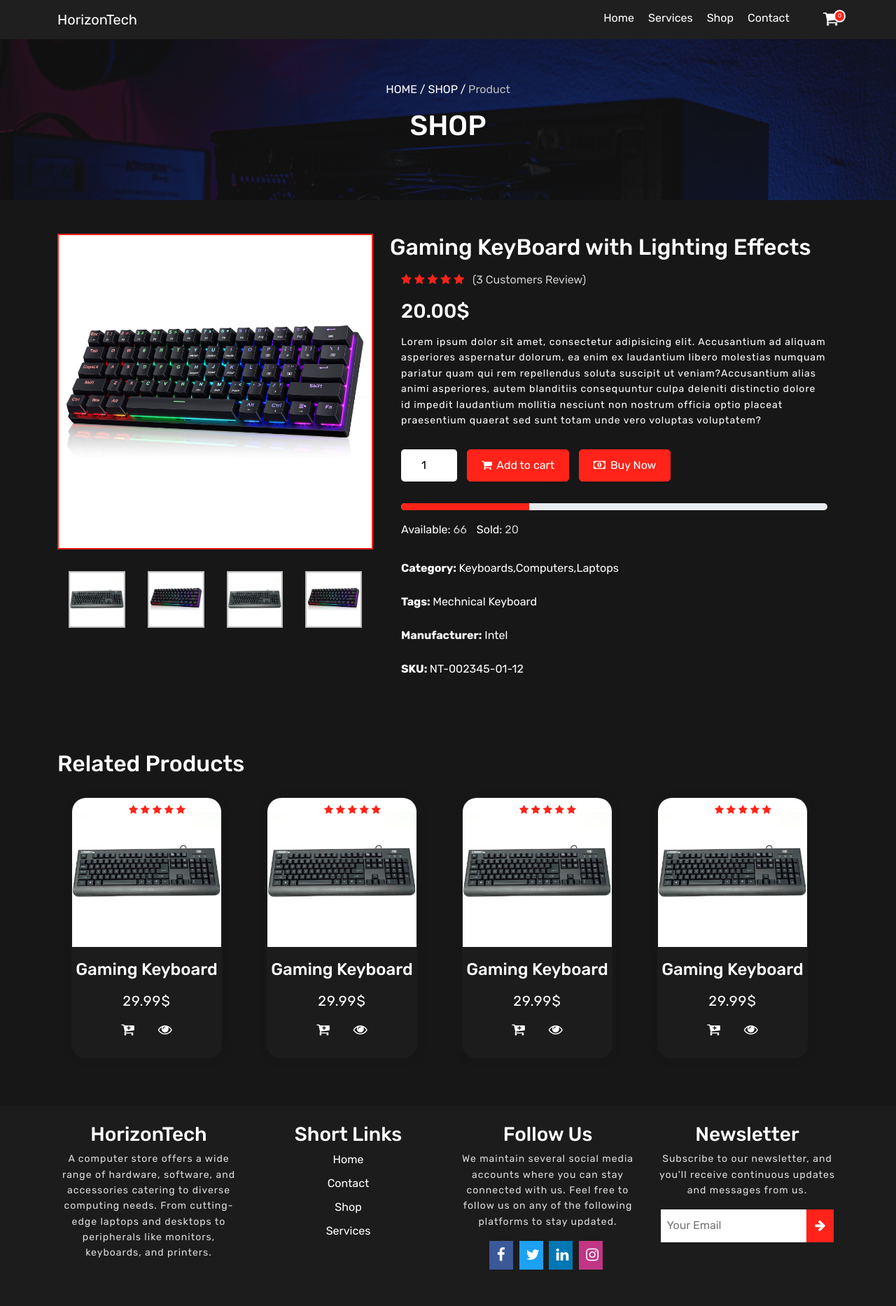
After one commit to amrbadran/HorizonTech, a PHP site: page /php/product.html in a window 1280 px wide. The commit adds this page. Shown: the whole page at 70% size. Run offline with PHP 8.4, Linux system fonts and the light colour scheme.

Commit message:
Product Page (Html and CSS)

```diff
--- a/css/style.css
+++ b/css/style.css
@@ -822,3 +822,99 @@ section{
 .latest-product img:hover{
     opacity:.58;
 }
+
+/* Start of Product Page */
+.product-page{
+    background:var(--second-color);
+}
+.product-page .col-lg-7 input[type='number']{
+    width: 80px;
+    padding: 10px 5px;
+    color: #000;
+    text-align: center;
+
+    outline: none;
+    border: 1px solid transparent;
+    border-radius: 5px;
+    transition: all .1s ease-out;
+}
+.product-page .col-lg-7 input[type='number']:focus{
+    border-color:var(--main-color);
+}
+.product-page .progress{
+    height:10px !important;
+
+}
+.product-page .progress > *{
+    background: var(--main-color);
+
+}
+.product-images  img{
+    max-width: 100% !important;
+    height:100%;
+}
+.image-product{
+    border:2px solid var(--main-color);
+}
+.image-product img{
+    transition: all .5s ease-out;
+}
+.product-images{
+    margin-top:15px;
+}
+.product-images div{
+    border:2px solid #bbb;
+}
+.product-images div img{
+    transition: all .12s ease-out;
+    cursor: pointer;
+}
+.product-images div img:hover{
+    opacity:.5;
+}
+.product-page form{
+    padding-bottom:15px;
+}
+.product-page form button{
+    background: var(--main-color);
+    border: 1px solid var(--main-color);
+    margin-left: 10px;
+    padding: 10px 20px;
+    border-radius: 5px;
+    transition: all .2s ease-out;
+}
+.product-page form button i{
+    transition: all .2s ease-out;
+    margin-right:3px;
+}
+.product-page form button:hover{
+    background: #fff;
+    border: 1px solid var(--main-color);
+    color:var(--main-color);
+}
+.product-page form button:hover i{
+    color:var(--main-color);
+}
+.product-rating i{
+    color:var(--main-color);
+}
+.product-rating span{
+    color:#ccc;
+}
+.description-product{
+    font-size: 14px;
+    color: #ddd;
+    letter-spacing: 1px;
+    line-height: 1.6;
+    transition: all .5s;
+    padding-bottom:14px;
+}
+.progress-values{
+    padding-bottom:15px;
+}
+.info-product p{
+    padding-bottom:8px;
+}
+.related-products{
+   margin-top:80px;
+}
--- /dev/null
+++ b/php/product.html
@@ -0,0 +1,214 @@
+<!DOCTYPE html>
+<html lang="en">
+<head>
+    <meta charset="UTF-8">
+    <title>Shop | Product</title>
+    <meta name="viewport" content="width=device-width, initial-scale=1">
+    <link rel="stylesheet" href="../css/style.css">
+    <link rel="stylesheet" href="../css/bootstrap.css">
+    <link rel="stylesheet" href="../css/font-awesome.css">
+    <link rel="preconnect" href="https://fonts.googleapis.com">
+    <link rel="preconnect" href="https://fonts.gstatic.com" crossorigin>
+    <link href="https://fonts.googleapis.com/css2?family=Rubik:ital,wght@0,300..900;1,300..900&display=swap" rel="stylesheet">
+</head>
+<body>
+    <header class="landing-header sticky-top">
+        <nav class="navbar align-items-center navbar-expand-lg navbar-sticky-bg">
+            <div class="container">
+                <a href="" class="navbar-brand">HorizonTech</a>
+                <button class="navbar-toggler" type="button" data-bs-toggle="collapse" data-bs-target="#collapseNav">
+                    <i class="fa fa-bars" aria-hidden="true"></i>
+                </button>
+                <div class="collapse navbar-collapse" id="collapseNav">
+                    <ul class="navbar-nav  ms-auto">
+                        <li class="navbar-item"><a href="#" class="navbar-link">Home</a></li>
+                        <li class="navbar-item"><a href="#" class="navbar-link">Services</a></li>
+                        <li class="navbar-item"><a href="#" class="navbar-link">Shop</a></li>
+                        <li class="navbar-item"><a href="#" class="navbar-link">Contact</a></li>
+                        <li class="navbar-item ms-md-5 shopping-cart-icon"><a href="#" class="navbar-link"><i class="fa fa-shopping-cart">
+                            <span>0</span>
+                        </i></a></li>
+                    </ul>
+                </div>
+            </div>
+        </nav>
+    </header>
+    <section class="branch-wlc">
+
+        <div>
+            <p class="w-100"><a class="link-page" href="">HOME</a>  /   <a href="" class="link-page">SHOP</a>  /   <span>Product</span></p>
+            <h1 class="w-100">SHOP </h1>
+        </div>
+        <div class="overlay"></div>
+    </section>
+
+    <section class="product-page p-5">
+        <div class="container">
+            <div class="row">
+                <div class="col-lg-5">
+                    <div class="image-product">
+                        <img src="../images/keyboards/3.jpg" alt="" class="img-fluid">
+                    </div>
+
+                    <div class="product-images d-flex w-100">
+                        <div class="m-3 w-25"><img src="../images/keyboards/2.jpg" alt="" class="w-100"></div>
+                        <div class="m-3 w-25"><img src="../images/keyboards/3.jpg" alt="" class="w-100"></div>
+                        <div class="m-3 w-25"><img src="../images/keyboards/2.jpg" alt="" class="w-100"></div>
+                        <div class="m-3 w-25"><img src="../images/keyboards/3.jpg" alt="" class="w-100"></div>
+                    </div>
+                </div>
+                <div class="col-lg-7">
+                    <h2>Gaming KeyBoard with Lighting Effects</h2>
+                    <div class="product-rating m-3">
+                        <i class="fa fa-star"></i>
+                        <i class="fa fa-star"></i>
+                        <i class="fa fa-star"></i>
+                        <i class="fa fa-star"></i>
+                        <i class="fa fa-star"></i>
+                        <span class="m-2">(3 Customers Review)</span>
+                    </div>
+                    <div class="product-price m-3">
+                        <h3>20.00$</h3>
+                    </div>
+                    <p class="description-product m-3">
+                        <span>Lorem ipsum dolor sit amet, consectetur adipisicing elit. Accusantium ad aliquam asperiores aspernatur dolorum, ea enim ex laudantium libero molestias numquam pariatur quam qui rem repellendus soluta suscipit ut veniam?</span><span>Accusantium alias animi asperiores, autem blanditiis consequuntur culpa deleniti distinctio dolore id impedit laudantium mollitia nesciunt non nostrum officia optio placeat praesentium quaerat sed sunt totam unde vero voluptas voluptatem?</span>
+                    </p>
+                    <form class='m-3' action="">
+                        <input type="number" value='1' width="30">
+                        <button><i class="fa fa-shopping-cart"></i> Add to cart</button>
+                        <button><i class="fa fa-money"></i> Buy Now</button>
+                    </form>
+                    <div class="progress m-3">
+                        <div class="progress-bar" role="progressbar" style="width: 30%" aria-valuenow="30" aria-valuemin="0" aria-valuemax="100"></div>
+                    </div>
+                    <p class="m-3 progress-values">Available: <span style="color:#ccc;margin-right:10px;" >66</span> Sold: <span style="color:#ccc;">20</span></p>
+
+                    <div class="info-product m-3">
+                        <p><b>Category: </b>Keyboards,Computers,Laptops</p>
+                        <p><b>Tags: </b> Mechnical Keyboard</p>
+                        <p><b>Manufacturer:</b> Intel</p>
+                        <p><b>SKU: </b>NT-002345-01-12</p>
+                    </div>
+                </div>
+            </div>
+        </div>
+        <div class="container related-products">
+            <h2>Related Products</h2>
+        <div class="row w-100">
+            <div class="col-lg-3">
+                <div class="card-shop-product text-center">
+                    <img src="../images/keyboards/2.jpg" class="w-100" alt="" class="">
+                    <h3>Gaming Keyboard</h3>
+                    <p>29.99$</p>
+                    <div class="product-icons" align="center">
+                        <i class="fa fa-cart-plus"></i>
+                        <i class="fa fa-eye"></i>
+                    </div>
+                    <div class="product-rating">
+                        <i class="fa fa-star"></i>
+                        <i class="fa fa-star"></i>
+                        <i class="fa fa-star"></i>
+                        <i class="fa fa-star"></i>
+                        <i class="fa fa-star"></i>
+                    </div>
+                </div>
+            </div>
+            <div class="col-lg-3">
+                <div class="card-shop-product text-center">
+                    <img src="../images/keyboards/2.jpg" class="w-100" alt="" class="">
+                    <h3>Gaming Keyboard</h3>
+                    <p>29.99$</p>
+                    <div class="product-icons" align="center">
+                        <i class="fa fa-cart-plus"></i>
+                        <i class="fa fa-eye"></i>
+                    </div>
+                    <div class="product-rating">
+                        <i class="fa fa-star"></i>
+                        <i class="fa fa-star"></i>
+                        <i class="fa fa-star"></i>
+                        <i class="fa fa-star"></i>
+                        <i class="fa fa-star"></i>
+                    </div>
+                </div>
+            </div>
+            <div class="col-lg-3">
+                <div class="card-shop-product text-center">
+                    <img src="../images/keyboards/2.jpg" class="w-100" alt="" class="">
+                    <h3>Gaming Keyboard</h3>
+                    <p>29.99$</p>
+                    <div class="product-icons" align="center">
+                        <i class="fa fa-cart-plus"></i>
+                        <i class="fa fa-eye"></i>
+                    </div>
+                    <div class="product-rating">
+                        <i class="fa fa-star"></i>
+                        <i class="fa fa-star"></i>
+                        <i class="fa fa-star"></i>
+                        <i class="fa fa-star"></i>
+                        <i class="fa fa-star"></i>
+                    </div>
+                </div>
+            </div>
+            <div class="col-lg-3">
+                <div class="card-shop-product text-center">
+                    <img src="../images/keyboards/2.jpg" class="w-100" alt="" class="">
+                    <h3>Gaming Keyboard</h3>
+                    <p>29.99$</p>
+                    <div class="product-icons" align="center">
+                        <i class="fa fa-cart-plus"></i>
+                        <i class="fa fa-eye"></i>
+                    </div>
+                    <div class="product-rating">
+                        <i class="fa fa-star"></i>
+                        <i class="fa fa-star"></i>
+                        <i class="fa fa-star"></i>
+                        <i class="fa fa-star"></i>
+                        <i class="fa fa-star"></i>
+                    </div>
+                </div>
+            </div>
+        </div>
+        </div>
+    </section>
+
+    <section class="section-footer pt-4 pb-5">
+        <div class="container">
+            <div class="row">
+                <div class="col-lg-3 col-md-6 text-center">
+                    <h3>HorizonTech</h3>
+                    <p>
+                        A computer store offers a wide range of hardware, software, and accessories catering to diverse computing needs. From cutting-edge laptops and desktops to peripherals like monitors, keyboards, and printers.</p>
+                </div>
+                <div class="col-lg-3 col-md-6 text-center">
+                    <h3 class="text-center">Short Links</h3>
+                    <div class="footer-links"><a href="">Home</a></div>
+                    <div class="footer-links"><a href="">Contact</a></div>
+                    <div class="footer-links"><a href="">Shop</a></div>
+                    <div class="footer-links"><a href="">Services</a></div>
+                </div>
+                <div class="col-lg-3 col-md-6 text-center">
+                    <h3>Follow Us</h3>
+                    <p>We maintain several social media accounts where you can stay connected with us. Feel free to follow us on any of the following platforms to stay updated.</p>
+                    <div class="footer-social-icons ">
+                        <a href=""><i class="fa fa-facebook"></i></a>
+                        <a href=""><i class="fa fa-twitter"></i></a>
+                        <a href=""><i class="fa fa-linkedin"></i></a>
+                        <a href=""><i class="fa fa-instagram"></i></a>
+
+                    </div>
+                </div>
+                <div class="col-lg-3 col-md-6 text-center">
+                    <h3>Newsletter</h3>
+                    <p>Subscribe to our newsletter, and you'll receive continuous updates and messages from us. </p>
+                    <form action="" class="d-flex justify-content-center">
+                        <input type="text" placeholder="Your Email" class="">
+                        <button><i class="fa fa-arrow-right"></i></button>
+                    </form>
+                </div>
+            </div>
+        </div>
+    </section>
+    <script src="../js/product.js"></script>
+    <script src="../js/bootstrap.js"></script>
+</body>
+</html>
```
Also changed, not shown: js/product.js (added, +15 -0 lines).
